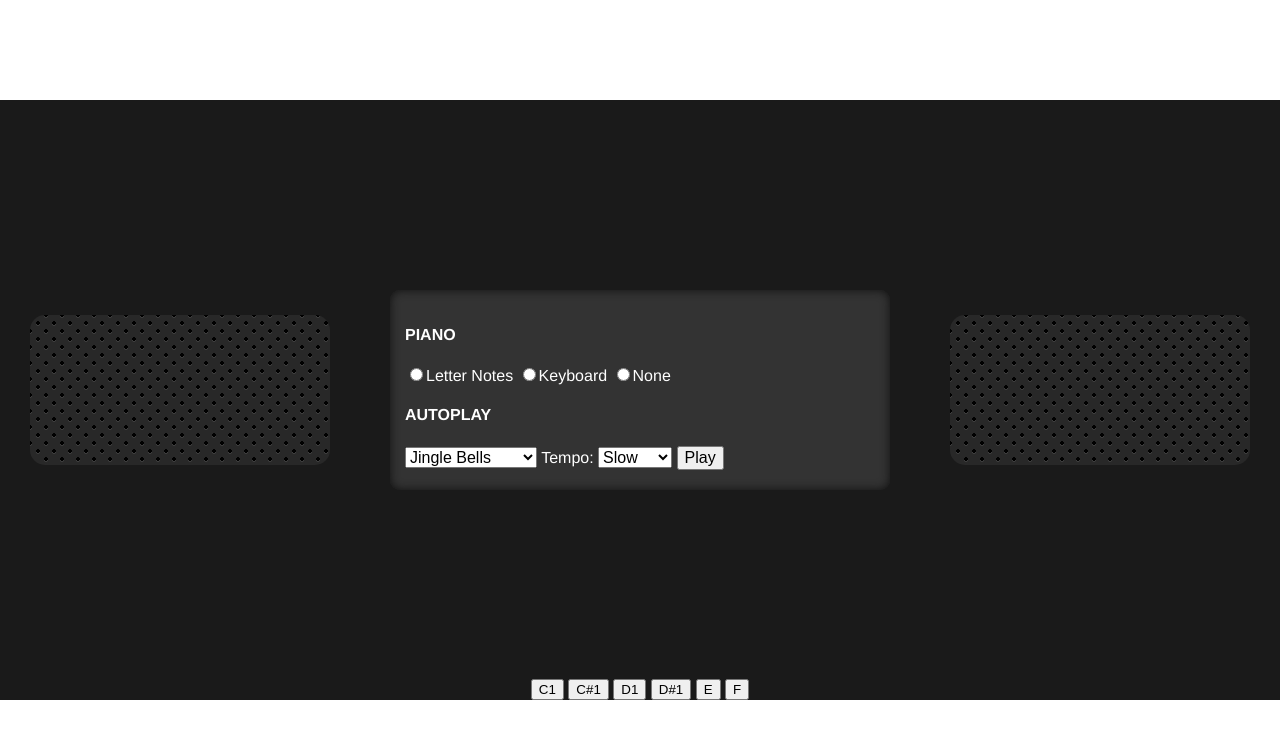
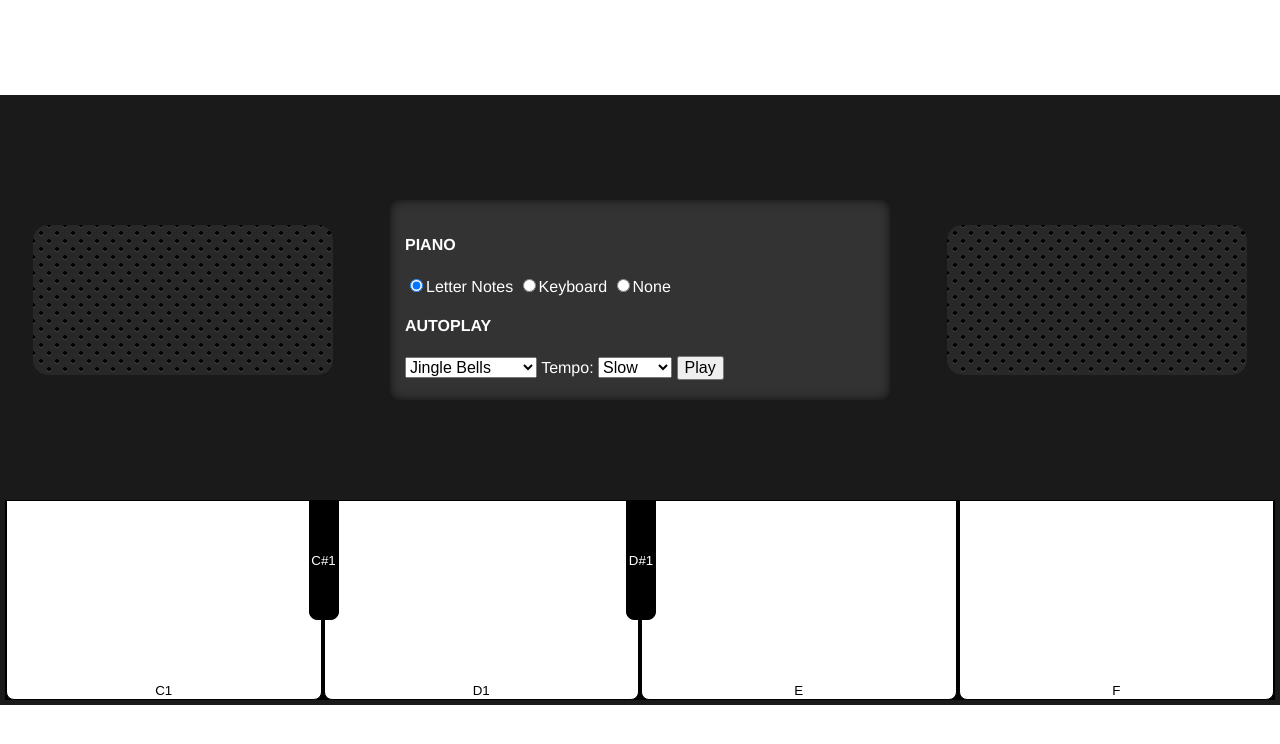
Before and after one commit to clementschris/piano, a plain HTML site: page index.html in a window 1280 px wide. Drawn offline with Linux system fonts and the light colour scheme.

Commit message:
styles added

```diff
--- a/css/style.css
+++ b/css/style.css
@@ -16,6 +16,7 @@ body {
     flex-direction: column;
     justify-content: space-between;
     align-items: center;
+    padding: 5px;
 }
 
 .piano__body {
@@ -53,3 +54,40 @@ body {
 .piano__play-btn, select {
     font-size: 16px;
 }
+
+.piano__keyboard {
+    width: 100%;
+    height: 300px;
+    background-color: #000;
+    display: flex;
+}
+
+.piano__key {
+    width: 30px;
+    height: 100%;
+    padding: 0;
+    margin: 0 1px;
+    background-color: #fff;
+    border: 1px solid #000;
+    box-sizing: border-box;
+    text-align: center;
+    border-radius: 0 0 8px 8px;
+    flex-grow: 1;
+}
+
+.piano__key--black {
+    background-color: #000;
+    color: #fff;
+    height: 60%;
+    position: absolute;
+    top: 0;
+    left: -15px;
+}
+
+.empty-space {
+    position: relative;
+}
+
+.piano__key--white {
+    padding-top: 180px;
+}
--- a/index.html
+++ b/index.html
@@ -13,7 +13,7 @@
             <div class="piano__interface">
                 <div class="piano__controls">
                     <h4 class="piano__heading">PIANO</h4>
-                    <label><input type="radio" class="piano__control_option" name="control" value="letterNotes">Letter Notes</label>
+                    <label><input type="radio" class="piano__control_option" name="control" value="letterNotes" checked>Letter Notes</label>
                     <label><input type="radio" class="piano__control_option" name="control" value="keyboard">Keyboard</label>
                     <label><input type="radio" class="piano__control_option" name="control" value="none">None</label>
                 </div>
@@ -37,9 +37,13 @@
         </div>
         <div class="piano__keyboard">
             <button class="piano__key piano__key--white">C1</button>
-            <button class="piano__key piano__key--black">C#1</button>
+            <div class="empty-space">
+                <button class="piano__key piano__key--black">C#1</button>
+            </div>
             <button class="piano__key piano__key--white">D1</button>
-            <button class="piano__key piano__key--black">D#1</button>
+            <div class="empty-space">
+                <button class="piano__key piano__key--black">D#1</button>
+            </div>
             <button class="piano__key piano__key--white">E</button>
             <button class="piano__key piano__key--white">F</button>
         </div>
```
